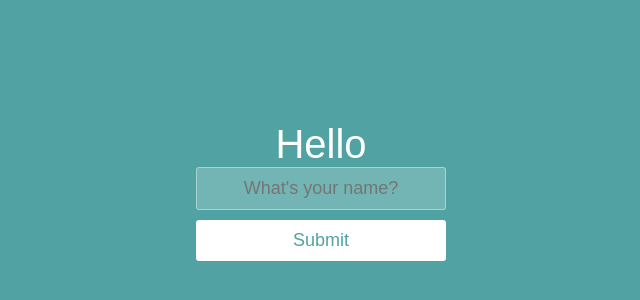
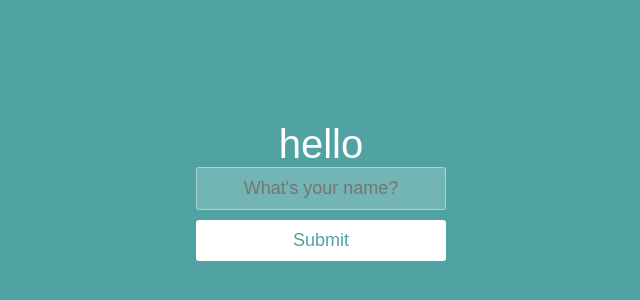
Before and after one commit to AKIDLLkidikifle/react-JSX, a React (Create React App) app: page / in a window 1280 px wide. Shown: the part 86-386 px from the top of the page, without its empty margins (319-959 px from the left). Built offline with nearby package versions, Linux system fonts and the light colour scheme; a web font is replaced by a local one.

Commit message:
react event handling

```diff
--- a/src/components/App.jsx
+++ b/src/components/App.jsx
@@ -3,6 +3,9 @@ import React, {useState} from "react";
 function App() {
 
    const[color, setcolor] = useState(false);
+
+   const [text, settext] = useState("");
+   const [heading, setheading] = useState("");
 
    function handleClick(){
     setcolor(true);
@@ -12,12 +15,24 @@ function App() {
     setcolor(false);
    }
 
+   function handleOnchange(event){
+     settext(event.target.value);
+   }
+
+   function handleOnclick(event){
+    setheading(text);
+
+    event.preventDefault();
+   }
+
 
   return (
     <div className="container">
-      <h1>Hello</h1>
-      <input type="text" placeholder="What's your name?" />
-      <button style={{backgroundColor:color ? "black" : "white"}} onMouseOut={handleMouseOut} onMouseOver={handleClick}>Submit</button>
+      <form onSubmit={handleOnclick}>
+         <h1>hello {heading}</h1>
+         <input onChange={handleOnchange} type="text" placeholder="What's your name?"/>
+         <button type="submit" style={{backgroundColor: color ? "black" : "white"}}  onMouseOut={handleMouseOut} onMouseOver={handleClick}>Submit</button>
+      </form>
     </div>
   );
 }
```
